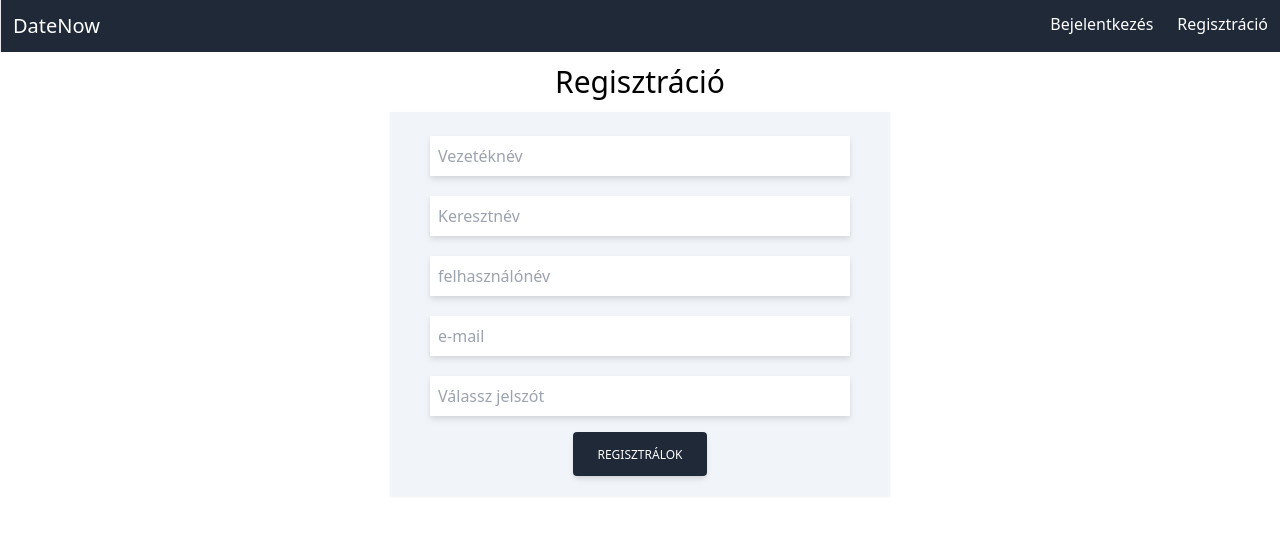
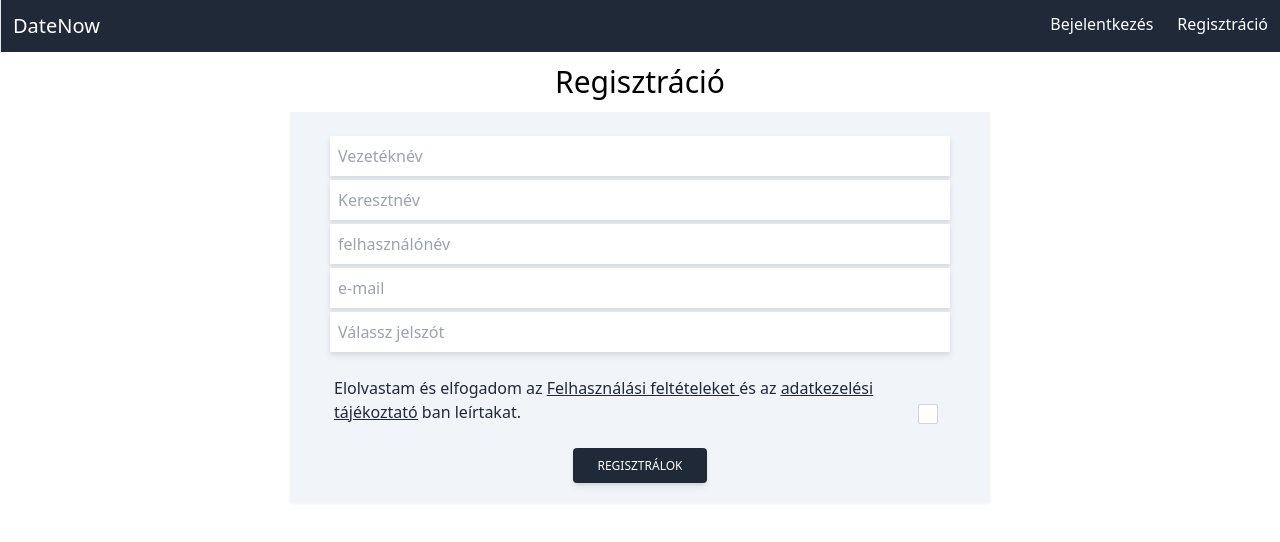
Before and after one commit to Homvi/next-tailwind-date, a Next.js app: page /registration in a window 1280 px wide. Shown: the top 542 px of the page. Built offline with nearby package versions, Linux system fonts and the light colour scheme.

Commit message:
add privacy checkbox to registration

```diff
--- a/pages/registration.jsx
+++ b/pages/registration.jsx
@@ -1,3 +1,4 @@
+import Link from 'next/link';
 import React from 'react'
 
 const registration = () => {
@@ -9,12 +10,20 @@ const registration = () => {
     return (
         <>
             <h1 className='text-3xl flex justify-center m-3 relative z-0'  >Regisztráció</h1>
-            <form action={handleSubmit} className="max-w-[500px] relative z-0 drop-shadow-sm bg-slate-100 p-5 mx-auto grid grid-rows-6 grid-flow-col gap-4 " >
+            <form action={handleSubmit} className="max-w-[700px] relative z-0 drop-shadow-sm bg-slate-100 p-5 flex flex-col mx-auto" >
                 <input type="text" placeholder='Vezetéknév' className='drop-shadow-md p-2 mt-1 mx-5' />
                 <input type="text" placeholder='Keresztnév' className='drop-shadow-md p-2 mt-1 mx-5' />
                 <input type="text" placeholder='felhasználónév' className='drop-shadow-md p-2 mt-1 mx-5' />
                 <input type="email" placeholder='e-mail' className='drop-shadow-md p-2 mt-1 mx-5' />
                 <input type="password" placeholder='Válassz jelszót' className='drop-shadow-md p-2 mt-1 mx-5' />
+                <div class="form-check flex justify-center  m-4 p-2 ">
+                    <label class="form-check-label inline-block text-gray-800" for="flexCheckDefault">
+                        Elolvastam és elfogadom az <span className='underline decoration-1' ><Link href="/termsofuse"  > Felhasználási feltételeket </Link></span> és az <span className='underline decoration-1' ><Link href="/privacypolicy">adatkezelési tájékoztató</Link></span> ban leírtakat.
+                    </label>
+                    <div className="check flex flex-col justify-end">
+                        <input className="form-check-input appearance-none h-5 w-5 border border-gray-300 rounded-sm bg-white checked:bg-blue-600 checked:border-blue-600 focus:outline-none transition duration-200 mt-1 align-top bg-no-repeat bg-center bg-contain float-left mr-2 cursor-pointer" type="checkbox" value="" id="flexCheckDefault" />
+                    </div>
+                </div>
                 <div class="flex space-x-2 justify-center">
                     <button onClick={handleSubmit} type="button" class="inline-block px-6 py-2.5 bg-gray-800 text-white font-medium text-xs leading-tight uppercase rounded shadow-md hover:bg-gray-700 hover:shadow-lg focus:bg-gray-700 focus:shadow-lg focus:outline-none focus:ring-0 active:bg-gray-600 active:shadow-lg transition duration-150 ease-in-out">Regisztrálok</button>
                 </div>
```
